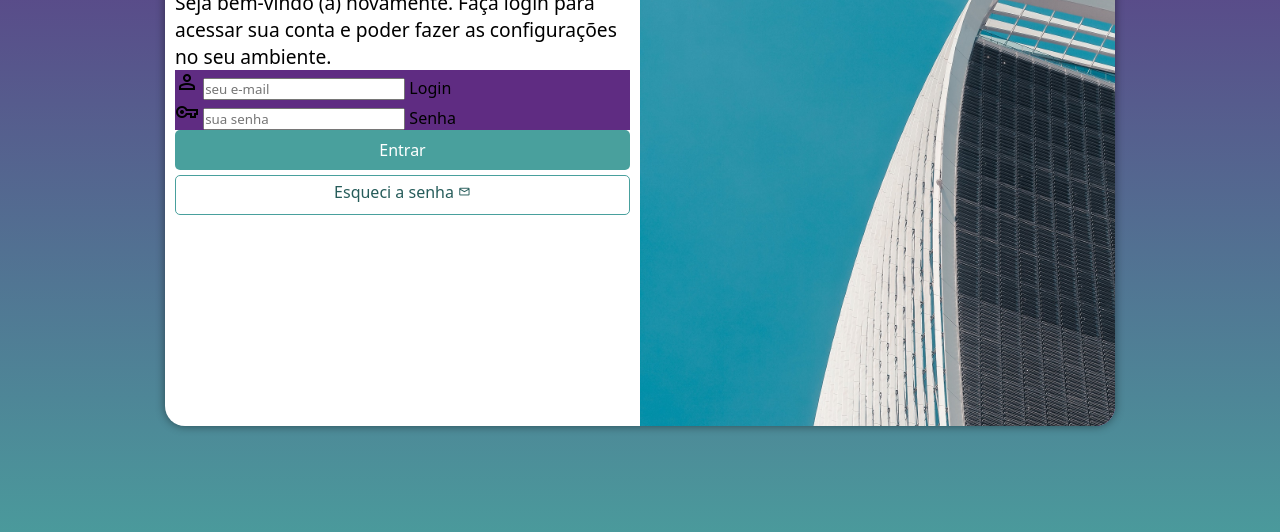
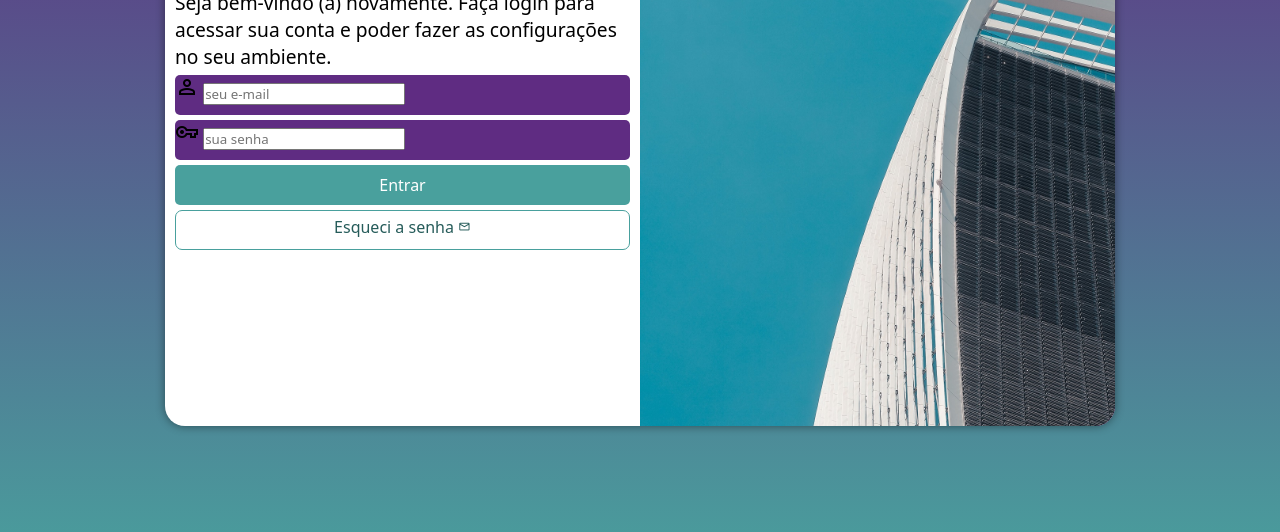
Before and after one commit to wandersonmeol/projeto-login, a plain HTML site: page index.html in a window 1280 px wide. Shown: the part 224-756 px from the top of the page. Drawn offline with nearby package versions, Linux system fonts and the light colour scheme.

Commit message:
Formatações do formulário

```diff
--- a/estilos/style.css
+++ b/estilos/style.css
@@ -65,6 +65,15 @@ div#formulario > p {
 
 form > div.campo {
     background-color: #5f2c82;
+    display: block;
+    width: 100%;
+    height: 40px;
+    border-radius: 5px;
+    margin: 5px 0px;
+}
+
+div.campo > label {
+    display: none;
 }
 
 form > input[type=submit] {
@@ -94,7 +103,7 @@ form > a.botao {
     background-color: white;
     color: #265c5a;
     border: 1px solid #49a09d;
-    border-radius: 5px;
+    border-radius: 7px;
     text-decoration: none;
 }
 
```
